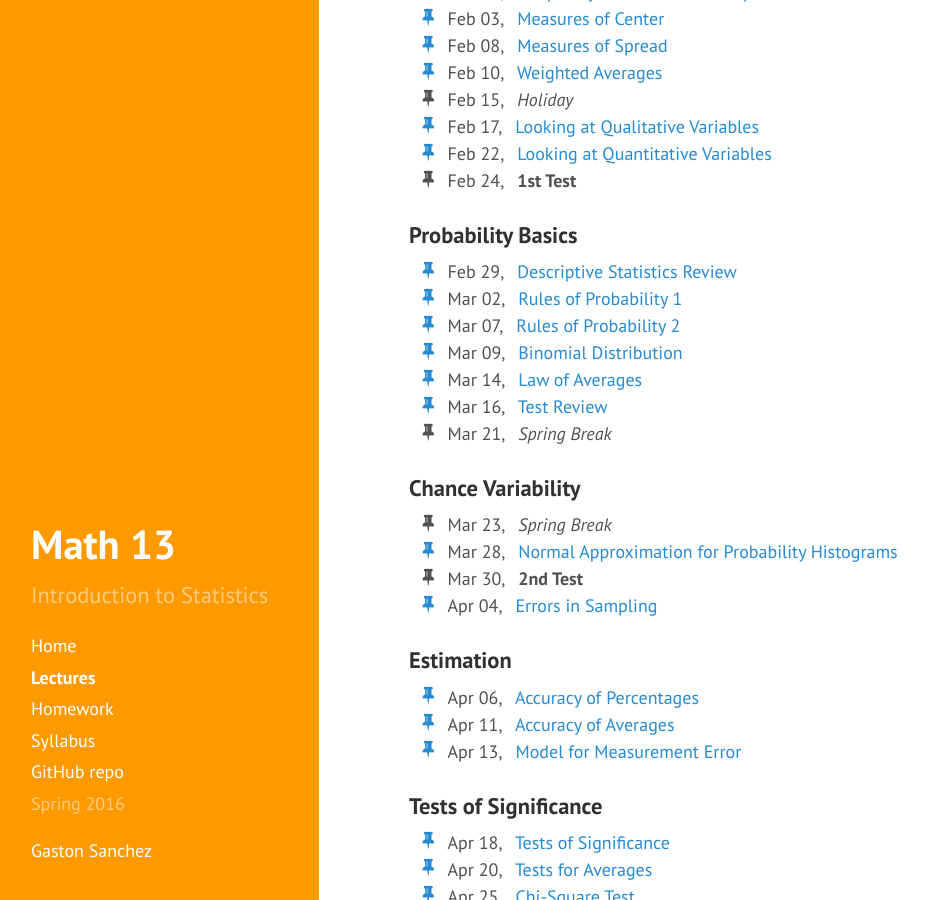
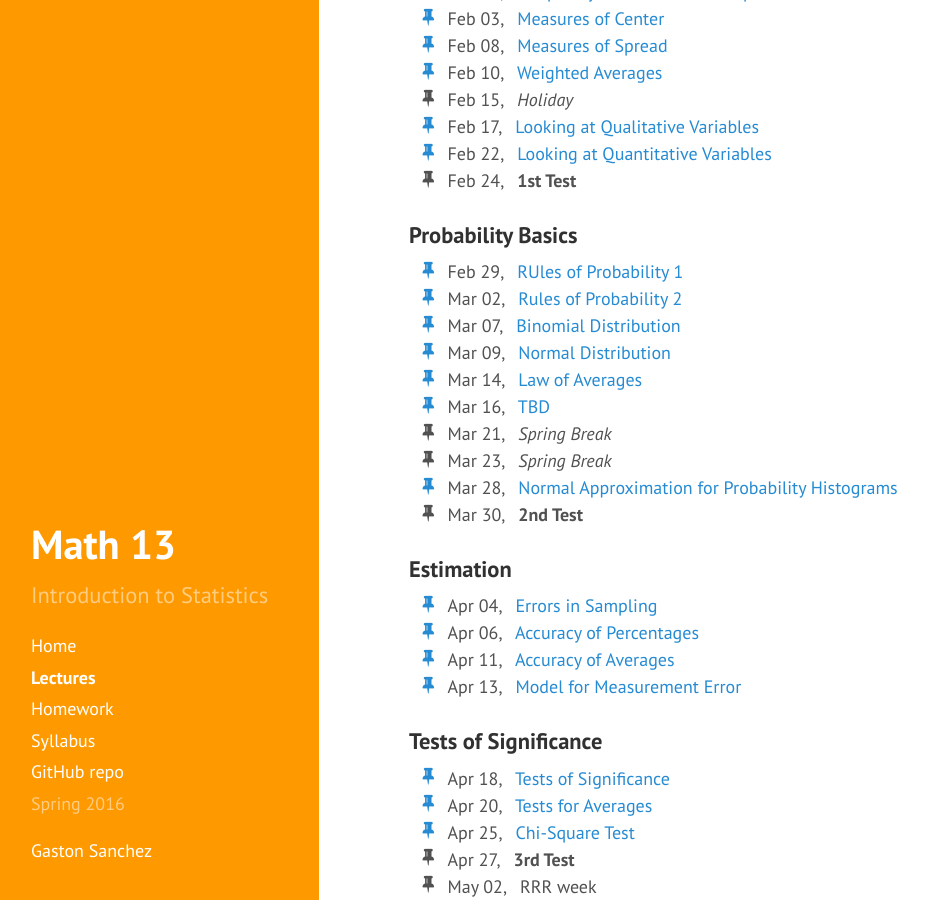
Before and after one commit to gastonstat/relic-math13, a Jekyll site: the page built from lectures/index.md, in a window 1280 px wide and 900 px high, scrolled down 286 px. Shown: the whole window, without its empty margins (5-933 px from the left). Built offline with Jekyll 4.4.1, drawn with Linux system fonts in a browser that asks for light colours; nearby versions of some CDN libraries; Markdown is read by kramdown in place of the engine named in the settings.

Commit message:
changing dates for probability part of the course

```diff
--- a/lectures/index.md
+++ b/lectures/index.md
@@ -47,32 +47,26 @@
 
 <ul class="fa-ul">
   <li>
-    <a href="11-descriptive-review"><i class="fa-li fa fa-thumb-tack"></i></a> Feb 29, &nbsp;&nbsp;<a href="">Descriptive Statistics Review</a>
+    <a href="12-probability-rules1"><i class="fa-li fa fa-thumb-tack"></i></a> Feb 29, &nbsp;&nbsp;<a href="">RUles of Probability 1</a>
   </li>
   <li>
-    <a href="12-probability-rules1"><i class="fa-li fa fa-thumb-tack"></i></a> Mar 02, &nbsp;&nbsp;<a href="01-course-introduction">Rules of Probability 1</a>
+    <a href="13-probability-rules2"><i class="fa-li fa fa-thumb-tack"></i></a> Mar 02, &nbsp;&nbsp;<a href="">Rules of Probability 2</a>
   </li>
   <li>
-    <a href="13-probability-rules2"><i class="fa-li fa fa-thumb-tack"></i></a> Mar 07, &nbsp;&nbsp;<a href="01-course-introduction">Rules of Probability 2</a>
+    <a href="14-binomial"><i class="fa-li fa fa-thumb-tack"></i></a> Mar 07, &nbsp;&nbsp;<a href="">Binomial Distribution</a>
   </li>
   <li>
-    <a href="14-binomial"><i class="fa-li fa fa-thumb-tack"></i></a> Mar 09, &nbsp;&nbsp;<a href="01-course-introduction">Binomial Distribution</a>
+    <a href="14-normal"><i class="fa-li fa fa-thumb-tack"></i></a> Mar 09, &nbsp;&nbsp;<a href="">Normal Distribution</a>
   </li>
   <li>
-    <a href=""><i class="fa-li fa fa-thumb-tack"></i></a> Mar 14, &nbsp;&nbsp;<a href="01-course-introduction">Law of Averages</a>
+    <a href=""><i class="fa-li fa fa-thumb-tack"></i></a> Mar 14, &nbsp;&nbsp;<a href="">Law of Averages</a>
   </li>
   <li>
-    <a href=""><i class="fa-li fa fa-thumb-tack"></i></a> Mar 16, &nbsp;&nbsp;<a href="01-course-introduction">Test Review</a>
+    <a href=""><i class="fa-li fa fa-thumb-tack"></i></a> Mar 16, &nbsp;&nbsp;<a href="">TBD</a>
   </li>
   <li>
     <i class="fa-li fa fa-thumb-tack"></i> Mar 21, &nbsp;&nbsp;<em>Spring Break</em>
   </li>
-</ul>
-
-
-### Chance Variability
-
-<ul class="fa-ul">
   <li>
     <i class="fa-li fa fa-thumb-tack"></i> Mar 23, &nbsp;&nbsp;<em>Spring Break</em>
   </li>
@@ -82,15 +76,15 @@
   <li>
     <i class="fa-li fa fa-thumb-tack"></i> Mar 30, &nbsp;&nbsp;<b>2nd Test</b>
   </li>
-  <li>
-    <a href=""><i class="fa-li fa fa-thumb-tack"></i></a> Apr 04, &nbsp;&nbsp;<a href="">Errors in Sampling</a>
-  </li>
 </ul>
 
 
 ### Estimation
 
 <ul class="fa-ul">
+  <li>
+    <a href=""><i class="fa-li fa fa-thumb-tack"></i></a> Apr 04, &nbsp;&nbsp;<a href="">Errors in Sampling</a>
+  </li>
   <li>
     <a href=""><i class="fa-li fa fa-thumb-tack"></i></a> Apr 06, &nbsp;&nbsp;<a href="">Accuracy of Percentages</a>
   </li>
```
